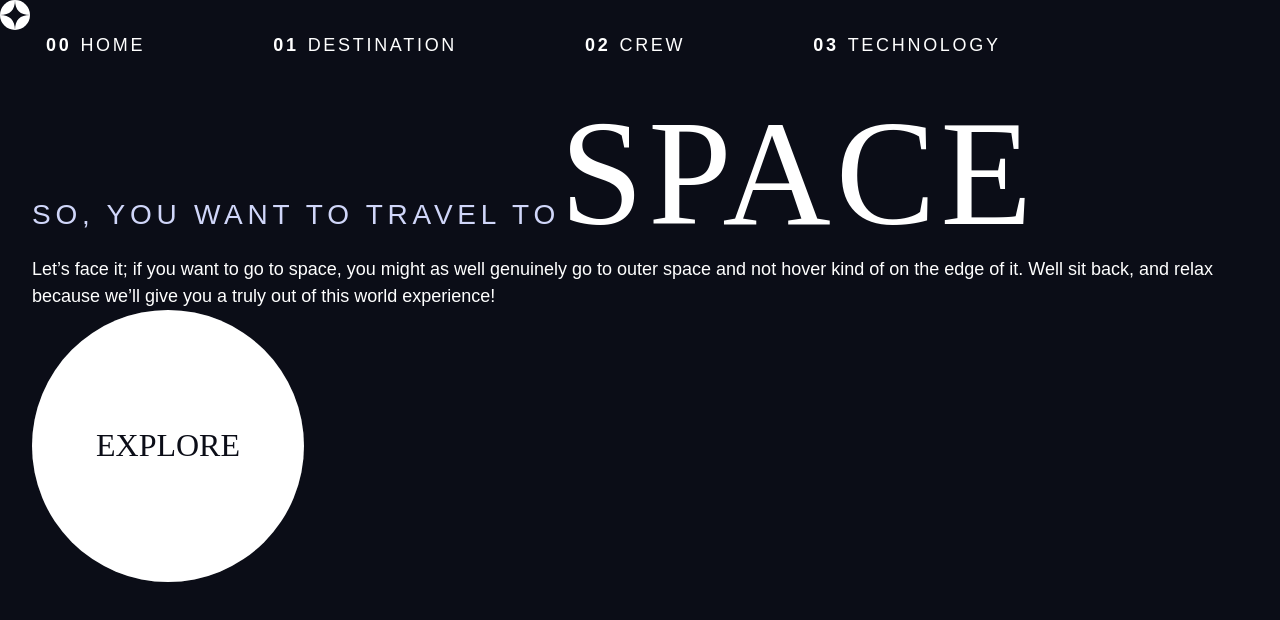
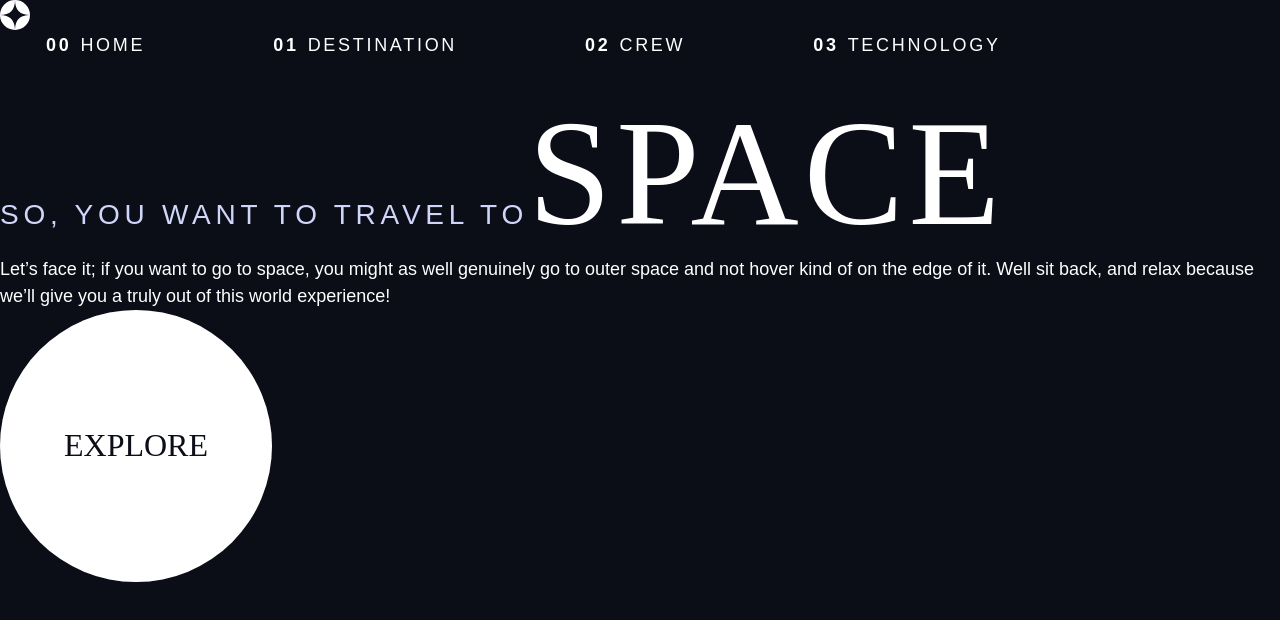
Before and after one commit to Dmnk28/space-tourism, a Next.js app in the folder next/: page / in a window 1280 px wide. Shown: the top 620 px of the page. Built offline with nearby package versions, Linux system fonts and the light colour scheme.

Commit message:
Startpage-Container adjusted

```diff
--- a/next/pages/index.tsx
+++ b/next/pages/index.tsx
@@ -18,24 +18,24 @@ const Home: NextPage = () => {
         <Navigation />
       </header>
 
-      <main className='container text-white'>
-
+      <div className='grid-container'>
+        <div>
           <h1 className='uppercase ff-sans-serif fs-500 text-light letter-spacing-1'>
             So, you want to travel to
             <span className='text-white ff-serif fs-900'>Space</span>
           </h1>
-
           <p>
             Let’s face it; if you want to go to space, you might as well genuinely go to
             outer space and not hover kind of on the edge of it. Well sit back, and relax
             because we’ll give you a truly out of this world experience!
           </p>
-
+        </div>
+        <div>
           <Link href="/" passHref>
             <a className='large-button uppercase ff-serif fs-600 text-dark bg-white'>Explore</a>
           </Link>
-      </main>
-
+        </div>
+      </div>
     </div>
   )
 }
```
Lines whose indentation alone changed are shown as unchanged.
